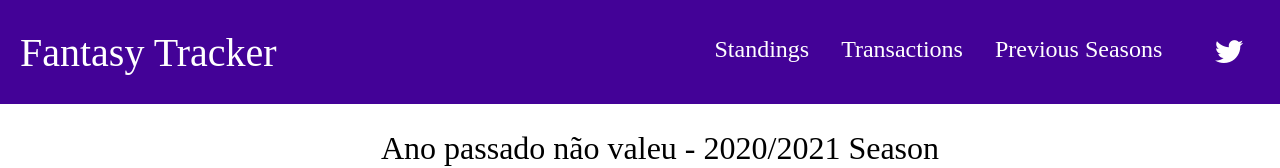
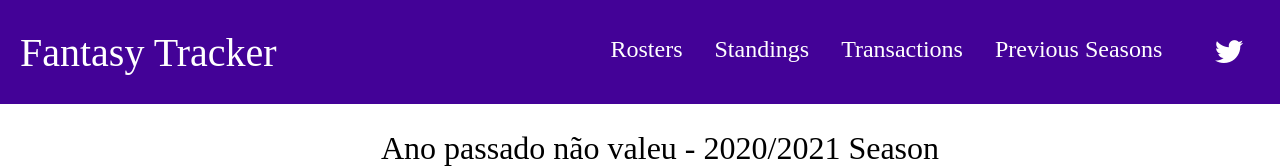
Before and after one commit to LeoFonsecaP/YahooFantasyTracker, a React (Create React App) app in the folder fantasytracker/: page /PreviousSeasons in a window 1280 px wide. Shown: the top 168 px of the page. Built offline with nearby package versions, Linux system fonts and the light colour scheme.

Commit message:
Added Rosters link

```diff
--- a/fantasytracker/src/Components/Header.jsx
+++ b/fantasytracker/src/Components/Header.jsx
@@ -9,6 +9,7 @@ function Header(){
             <Link to = "/">Fantasy Tracker</Link>
             </div>
             <ul className = "nav">
+                <li><Link to ="/PreviousSeasons">Rosters</Link></li>
                 <li><Link to ="/PreviousSeasons">Standings</Link></li>
                 <li><Link to ="/PreviousSeasons">Transactions</Link></li>
                 <li><Link to ="/PreviousSeasons">Previous Seasons</Link></li>
```
